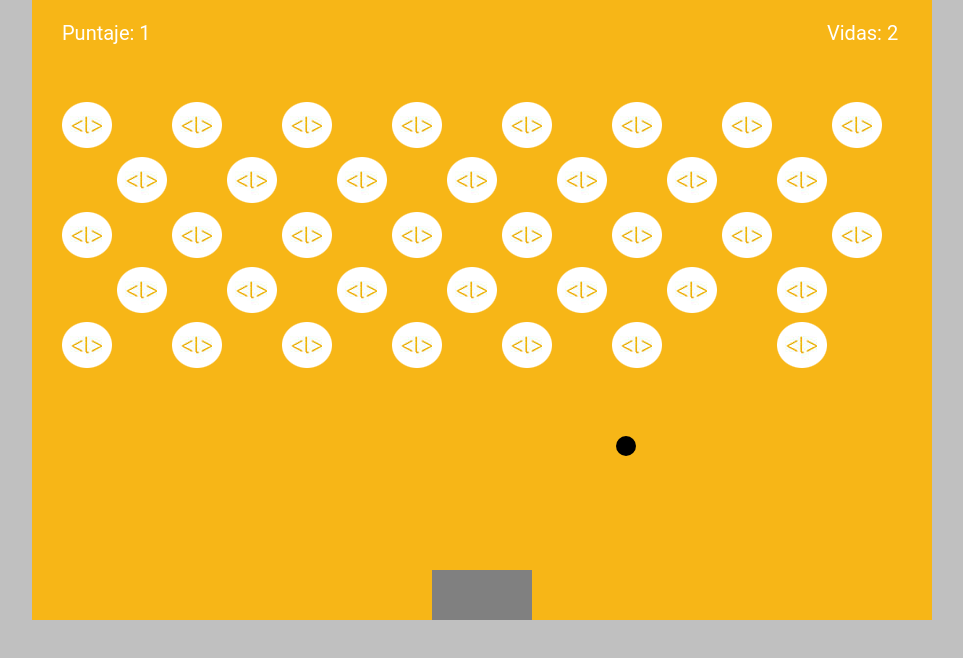
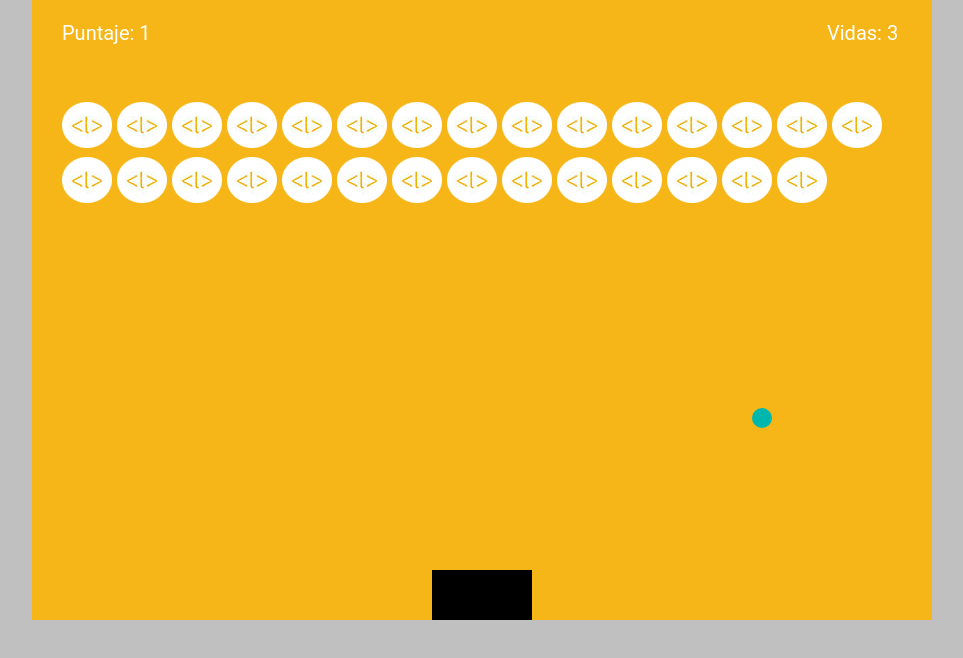
Before and after one commit to Lillium1/theFinalGame, a plain HTML site: page juego_02.html in a window 1280 px wide. Shown: the whole page, without its empty margins (171-1134 px from the left). Drawn offline with nearby package versions, Linux system fonts and the light colour scheme; a web font is replaced by a local one.

Commit message:
avance nocturno

```diff
--- a/assets/js/juego_02.js
+++ b/assets/js/juego_02.js
@@ -12,7 +12,7 @@
     var leftPressed = false;
     /* ladrillos */
     var brickRowCount = 15;
-    var brickColumnCount = 5;
+    var brickColumnCount = 2;
     var brickWidth = 50;
     var brickHeight = 50;
     var brickPadding = 5;
@@ -23,6 +23,9 @@
     var bricks = [];
     var img = new Image();
     img.src = "assets/img/lab2.png";
+    var hex;
+    var color = chColor();
+
 
     for(c=0; c<brickColumnCount; c++) {
         bricks[c] = [];
@@ -31,10 +34,11 @@
         }
     }
 
-    document.addEventListener("keydown", keyDownHandler, false);
-    document.addEventListener("keyup", keyUpHandler, false);
+/*    document.addEventListener("keydown", keyDownHandler, false);
+    document.addEventListener("keyup", keyUpHandler, false);*/
     document.addEventListener("mousemove", mouseMoveHandler, false);
-    function keyDownHandler(e) {
+/*    document.addEventListener("pause", keyDownPause, false);*/
+/*    function keyDownHandler(e) {
         if(e.keyCode == 39) {
             rightPressed = true;
         }
@@ -49,13 +53,20 @@
         else if(e.keyCode == 37) {
             leftPressed = false;
         }
-    }
+    }*/
     function mouseMoveHandler(e) {
         var relativeX = e.clientX - canvas.offsetLeft;
         if(relativeX > 0 && relativeX < canvas.width) {
             paddleX = relativeX - paddleWidth/2;
         }
     }
+/*    function keyDownPause(e) {
+        var key = e.keyCode;
+        if (key === 80){
+            alert("pausa");
+        }
+    };*/
+
     function collisionDetection() {
         for(c=0; c<brickColumnCount; c++) {
             for(r=0; r<brickRowCount; r++) {
@@ -64,10 +75,9 @@
                     if(x > b.x && x < b.x+brickWidth && y > b.y && y < b.y+brickHeight) {
                         dy = -dy;
                         b.status = 0;
+                        color = chColor();
                         score++;
                         if(score == brickRowCount*brickColumnCount) {
-                            /*alert("YOU WIN, CONGRATS!");*/
-                            console.log("Win");
                             document.location.reload();
                         }
                     }
@@ -75,31 +85,27 @@
             }
         }
     }
+
     function drawBall() {
         ctx.beginPath();
-        ctx.arc(x, y, ballRadius, 0, Math.PI*2);
-        ctx.fillStyle = "black";
+        ctx.arc(x, y, ballRadius, 0, Math.PI*10);
+        ctx.fillStyle = color;
         ctx.fill();
         ctx.closePath();
     }
     function drawPaddle() {
         ctx.beginPath();
         ctx.rect(paddleX, canvas.height-paddleHeight, paddleWidth, paddleHeight);
-        ctx.fillStyle = "gray";
+        ctx.fillStyle = "black";
         ctx.fill();
         ctx.closePath();
     }
     function drawBricks() {
-        var t = true;
         for(c=0; c<brickColumnCount; c++) {
             for(r=0; r<brickRowCount; r++) {
                 if(bricks[c][r].status == 1) {
-                    if (t)
-                    {
                     var brickX = (r*(brickWidth+brickPadding))+brickOffsetLeft;
                     var brickY = (c*(brickHeight+brickPadding))+brickOffsetTop;
-
-                        // brickY = brickY * Math.sin(c);
                     bricks[c][r].x = brickX;
                     bricks[c][r].y = brickY;
                     // ctx.beginPath();
@@ -108,12 +114,6 @@
                         // ctx.fill();
                         // ctx.closePath();
                         ctx.drawImage(img, brickX, brickY);
-                        t = false;
-                    }
-                    else
-                    {
-                        t = true;
-                    }
                 }
             }
         }
@@ -125,7 +125,7 @@
     }
     function drawLives() {
         ctx.font = "20px Roboto";
-        ctx.fillStyle = "gris";
+        ctx.fillStyle = "#fff";
         ctx.fillText("Vidas: "+lives, canvas.width-105, 40);
     }
     function newelement() {
@@ -143,20 +143,21 @@
         drawLives();
         collisionDetection();
         if(x + dx > canvas.width-ballRadius || x + dx < ballRadius) {
+            color = chColor();
             dx = -dx;
         }
         if(y + dy < ballRadius) {
+            color = chColor();
             dy = -dy;
         }
         else if(y + dy > canvas.height-ballRadius) {
             if(x > paddleX && x < paddleX + paddleWidth) {
+                color = chColor();
                 dy = -dy;
             }
             else {
                 lives--;
                 if(!lives) {
-                    /*alert("GAME OVER");*/
-                    console.log("Game Over");
                     document.location.reload();
                 }
                 else {
@@ -169,14 +170,22 @@
             }
         }
         if(rightPressed && paddleX < canvas.width-paddleWidth) {
-            paddleX += 10;
+            paddleX += 7;
         }
         else if(leftPressed && paddleX > 0) {
-            paddleX -= 10;
+            paddleX -= 7;
         }
         x += dx;
         y += dy;
         requestAnimationFrame(draw);
+
     }
-    /*llamado dibujoooo*/
+    function chColor() {
+        hex = Math.floor(Math.random() * 100000 + 1);
+        color = convertToColor(hex);
+        return color;
+      }
+      function convertToColor(num){
+      return '#' + ('00000' + (num | 0).toString(16)).substr(-6);
+      }
 draw();
```
Also changed, not shown: assets/sass/_bases.scss (+15 -0 lines), assets/css/style.css, 1 other file. Lines whose indentation alone changed are shown as unchanged.
